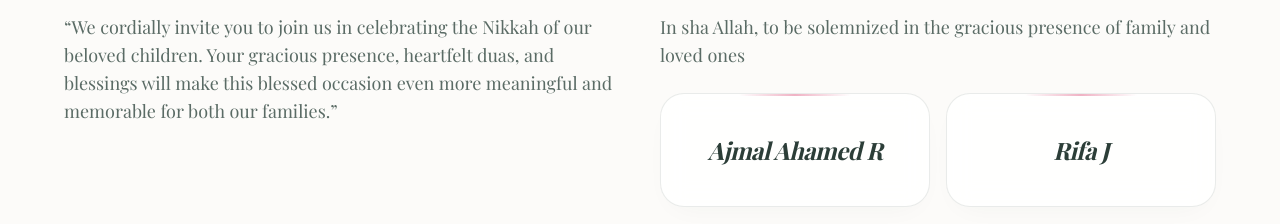
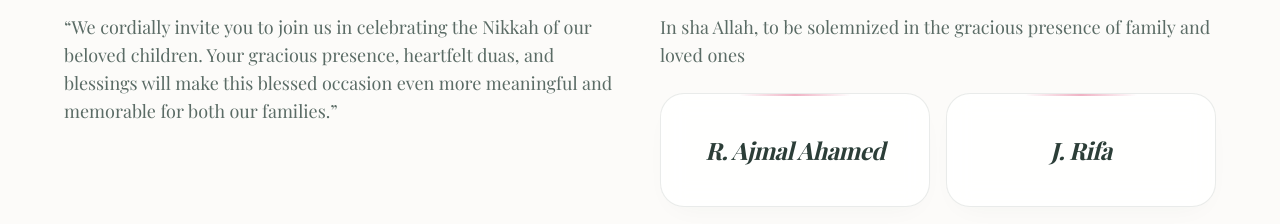
Before and after one commit to nsakthivel-dev/ajmalrifa-invitation, a React (Vite) app: page / in a window 1280 px wide. Shown: the part 964-1188 px from the top of the page. Built offline with nearby package versions, Linux system fonts and the light colour scheme; a web font is replaced by a local one.

Commit message:
fix: reposition initials to the beginning of bride and groom names

```diff
--- a/src/App.jsx
+++ b/src/App.jsx
@@ -91,10 +91,10 @@ export default function App() {
 
   // Wedding data
   const weddingData = {
-    names: "Ajmal Ahamed R & Rifa J",
-    groomName: "Ajmal Ahamed R",
+    names: "R. Ajmal Ahamed & J. Rifa",
+    groomName: "R. Ajmal Ahamed",
     groomResidence: "Pondicherry",
-    brideName: "Rifa J",
+    brideName: "J. Rifa",
     brideResidence: "Pondicherry",
     date: "Saturday, 26th December 2026",
     islamicDate: "17 Rajab 1448 AH",
@@ -103,7 +103,7 @@ export default function App() {
     location: "Pondicherry",
     venueFull: "Santho Lawn, Pondicherry",
     polaroidImage: "/wedding/nithya_arun.png",
-    polaroidCaption: "Ajmal Ahamed R & Rifa J",
+    polaroidCaption: "R. Ajmal Ahamed & J. Rifa",
     musicUrl: "/audio/audio.mp4",
     subtitle: "With the Blessings of Allah",
     invitationMessage:
@@ -328,7 +328,7 @@ export default function App() {
 
   // Add Nikkah to Google Calendar (Saturday, 26 December 2026, 5:00 PM to 6:00 PM IST)
   const addNikahToCalendar = () => {
-    const title = encodeURIComponent("The Nikkah Ceremony: Ajmal Ahamed R & Rifa J");
+    const title = encodeURIComponent("The Nikkah Ceremony: R. Ajmal Ahamed & J. Rifa");
     const details = encodeURIComponent(
       "In sha Allah, to be solemnized in the gracious presence of family and loved ones.\n\nEvent: The Nikkah Ceremony\nDate: Saturday, 26th December 2026\nIslamic Date: 17 Rajab 1448 AH\nTime: 5:00 PM to 6:00 PM\nVenue: Santho Lawn, Pondicherry"
     );
@@ -341,7 +341,7 @@ export default function App() {
 
   // Add specific event to calendar
   const addEventToCalendar = (event) => {
-    const title = encodeURIComponent(`${event.title} - Ajmal Ahamed R & Rifa J`);
+    const title = encodeURIComponent(`${event.title} - R. Ajmal Ahamed & J. Rifa`);
     const details = encodeURIComponent(
       `${event.details}\n\nVenue: Santho Lawn, Pondicherry`
     );
@@ -362,7 +362,7 @@ export default function App() {
 We invite you to join us as we begin a beautiful new chapter of our lives. Your presence, prayers, and blessings would make our special day even more memorable. ✨
 
 With love ❤️,
-*Ajmal Ahamed R & Rifa J*
+*R. Ajmal Ahamed & J. Rifa*
 
 💌 Our Wedding Invitation:
 https://ajmalrifa-invitation.vercel.app/`;
@@ -524,19 +524,19 @@ https://ajmalrifa-invitation.vercel.app/`;
 
               {/* Original Individual Name Cards */}
               <div className="grid grid-cols-1 sm:grid-cols-2 gap-4 sm:gap-6 pt-2 w-full">
-                {/* Card 1: Ajmal Ahamed R */}
+                {/* Card 1: R. Ajmal Ahamed */}
                 <div className="bg-white/85 backdrop-blur-md rounded-3xl p-6 sm:p-8 border border-[#2c3e38]/10 shadow-[0_10px_30px_-15px_rgba(44,62,56,0.06)] hover:shadow-[0_15px_35px_-10px_rgba(216,64,107,0.12)] transition-all duration-300 relative text-center group flex flex-col items-center justify-center overflow-hidden">
                   <div className="absolute top-0 left-1/2 -translate-x-1/2 w-28 h-[2px] bg-gradient-to-r from-transparent via-[#d8406b]/40 to-transparent" />
                   <div className="text-xl sm:text-2xl text-[#2c3e38] font-['Playfair_Display',serif] font-bold italic tracking-tight py-2 relative z-10">
-                    Ajmal Ahamed R
+                    R. Ajmal Ahamed
                   </div>
                 </div>
 
-                {/* Card 2: Rifa J */}
+                {/* Card 2: J. Rifa */}
                 <div className="bg-white/85 backdrop-blur-md rounded-3xl p-6 sm:p-8 border border-[#2c3e38]/10 shadow-[0_10px_30px_-15px_rgba(44,62,56,0.06)] hover:shadow-[0_15px_35px_-10px_rgba(216,64,107,0.12)] transition-all duration-300 relative text-center group flex flex-col items-center justify-center overflow-hidden">
                   <div className="absolute top-0 left-1/2 -translate-x-1/2 w-28 h-[2px] bg-gradient-to-r from-transparent via-[#d8406b]/40 to-transparent" />
                   <div className="text-xl sm:text-2xl text-[#2c3e38] font-['Playfair_Display',serif] font-bold italic tracking-tight py-2 relative z-10">
-                    Rifa J
+                    J. Rifa
                   </div>
                 </div>
               </div>
```
